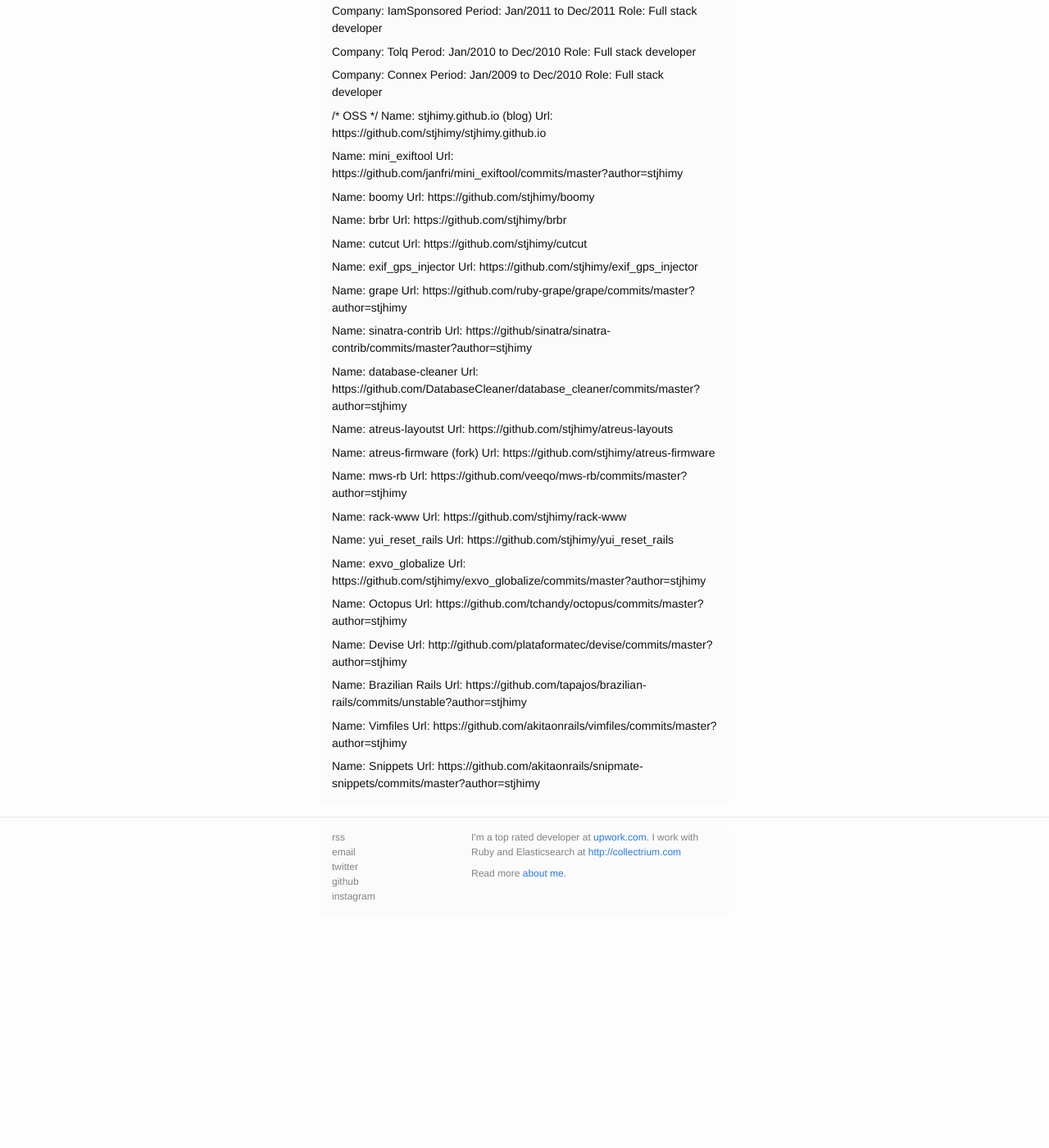
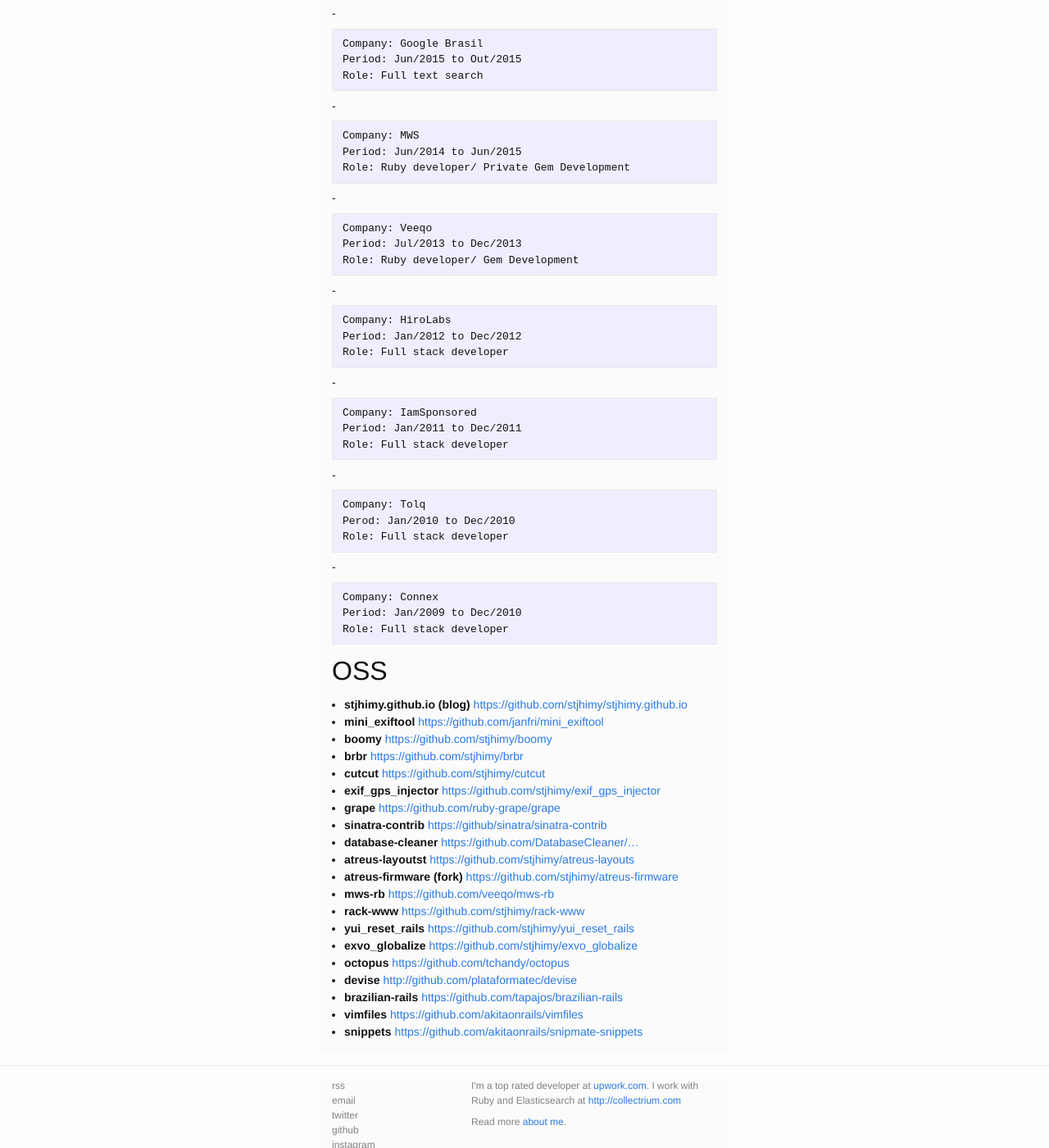
Before and after one commit to stjhimy/stjhimy.github.io, a Jekyll site: the page built from about.md, in a window 1280 px wide and 1400 px high, scrolled down 547 px. Shown: the whole window at 82% size. Built offline with Jekyll 4.4.1, drawn with Linux system fonts in a browser that asks for light colours; before the commit the page ends 1679 px from its top, so only the background shows below that; some of the changed lines change nothing that is shown; some of the changed text lies outside the part shown.

Commit message:
Finish about me mockup

```diff
--- a/about.md
+++ b/about.md
@@ -4,105 +4,77 @@
 date:   2016-07-06
 ---
 
-/* TEAM */
-  Chef: Jhimy Fernandes Villar
-  Contact: stjhimy [at] gmail.com
-  Twitter: @stjhimy
-  From: Sao Paulo, Sao Paulo, Brazil
+## Hi, I'm Jhimy
+I'm a top rated developer at [upwork.com](http://upwork.com). I work with Ruby and Elasticsearch at [collectrium.com](http://collectrium.com)
 
-/* SKILLS */
-  Ruby, Node.js, Elixir
+## Skills
+Ruby, Node.js, Elixir
 
-/* EXPERIENCE */
-  Company: Collectrium/Christie's
-  Period: Jul/2014 to Present
-  Role: Ruby developer
+## Experience
+    Company: Collectrium/Christie's
+    Period: Jul/2014 to Present
+    Role: Ruby developer
 
-  Company: Google Brasil
-  Period: Jun/2015 to Out/2015
-  Role: Full text search
+-
 
-  Company: MWS
-  Period: Jun/2014 to Jun/2015
-  Role: Ruby developer/ Private Gem Development
+    Company: Google Brasil
+    Period: Jun/2015 to Out/2015
+    Role: Full text search
 
-  Company: Veeqo
-  Period: Jul/2013 to Dec/2013
-  Role: Ruby developer/ Gem Development
+-
 
-  Company: HiroLabs
-  Period: Jan/2012 to Dec/2012
-  Role: Full stack developer
+    Company: MWS
+    Period: Jun/2014 to Jun/2015
+    Role: Ruby developer/ Private Gem Development
 
-  Company: IamSponsored
-  Period: Jan/2011 to Dec/2011
-  Role: Full stack developer
+-
 
-  Company: Tolq
-  Perod: Jan/2010 to Dec/2010
-  Role: Full stack developer
+    Company: Veeqo
+    Period: Jul/2013 to Dec/2013
+    Role: Ruby developer/ Gem Development
 
-  Company: Connex
-  Period: Jan/2009 to Dec/2010
-  Role: Full stack developer
+-
 
-/* OSS */
-  Name: stjhimy.github.io (blog)
-  Url: https://github.com/stjhimy/stjhimy.github.io
+    Company: HiroLabs
+    Period: Jan/2012 to Dec/2012
+    Role: Full stack developer
 
-  Name: mini_exiftool
-  Url: https://github.com/janfri/mini_exiftool/commits/master?author=stjhimy
+-
 
-  Name: boomy
-  Url: https://github.com/stjhimy/boomy
+    Company: IamSponsored
+    Period: Jan/2011 to Dec/2011
+    Role: Full stack developer
 
-  Name: brbr
-  Url: https://github.com/stjhimy/brbr
+-
 
-  Name: cutcut
-  Url: https://github.com/stjhimy/cutcut
+    Company: Tolq
+    Perod: Jan/2010 to Dec/2010
+    Role: Full stack developer
 
-  Name: exif_gps_injector
-  Url: https://github.com/stjhimy/exif_gps_injector
+-
 
-  Name: grape
-  Url: https://github.com/ruby-grape/grape/commits/master?author=stjhimy
+    Company: Connex
+    Period: Jan/2009 to Dec/2010
+    Role: Full stack developer
 
-  Name: sinatra-contrib
-  Url: https://github/sinatra/sinatra-contrib/commits/master?author=stjhimy
-
-  Name: database-cleaner
-  Url: https://github.com/DatabaseCleaner/database_cleaner/commits/master?author=stjhimy
-
-  Name: atreus-layoutst
-  Url: https://github.com/stjhimy/atreus-layouts
-
-  Name: atreus-firmware (fork)
-  Url: https://github.com/stjhimy/atreus-firmware
-
-  Name: mws-rb
-  Url: https://github.com/veeqo/mws-rb/commits/master?author=stjhimy
-
-  Name: rack-www
-  Url: https://github.com/stjhimy/rack-www
-
-  Name: yui_reset_rails
-  Url: https://github.com/stjhimy/yui_reset_rails
-
-  Name: exvo_globalize
-  Url: https://github.com/stjhimy/exvo_globalize/commits/master?author=stjhimy
-
-  Name: Octopus
-  Url: https://github.com/tchandy/octopus/commits/master?author=stjhimy
-
-  Name: Devise
-  Url: http://github.com/plataformatec/devise/commits/master?author=stjhimy
-
-  Name: Brazilian Rails
-  Url: https://github.com/tapajos/brazilian-rails/commits/unstable?author=stjhimy
-
-  Name: Vimfiles
-  Url: https://github.com/akitaonrails/vimfiles/commits/master?author=stjhimy
-
-  Name: Snippets
-  Url: https://github.com/akitaonrails/snipmate-snippets/commits/master?author=stjhimy
+## OSS
+  - **stjhimy.github.io (blog)** [https://github.com/stjhimy/stjhimy.github.io](https://github.com/stjhimy/stjhimy.github.io)
+  - **mini_exiftool** [https://github.com/janfri/mini_exiftool](https://github.com/janfri/mini_exiftool/commits/master?author=stjhimy)
+  - **boomy** [https://github.com/stjhimy/boomy](https://github.com/stjhimy/boomy)
+  - **brbr** [https://github.com/stjhimy/brbr](https://github.com/stjhimy/brbr)
+  - **cutcut** [https://github.com/stjhimy/cutcut](https://github.com/stjhimy/cutcut)
+  - **exif_gps_injector** [https://github.com/stjhimy/exif_gps_injector](https://github.com/stjhimy/exif_gps_injector)
+  - **grape** [https://github.com/ruby-grape/grape](https://github.com/ruby-grape/grape/commits/master?author=stjhimy)
+  - **sinatra-contrib** [https://github/sinatra/sinatra-contrib](https://github/sinatra/sinatra-contrib/commits/master?author=stjhimy)
+  - **database-cleaner** [https://github.com/DatabaseCleaner/...](https://github.com/DatabaseCleaner/database_cleaner/commits/master?author=stjhimy)
+  - **atreus-layoutst** [https://github.com/stjhimy/atreus-layouts](https://github.com/stjhimy/atreus-layouts)
+  - **atreus-firmware (fork)** [https://github.com/stjhimy/atreus-firmware](https://github.com/stjhimy/atreus-firmware)
+  - **mws-rb** [https://github.com/veeqo/mws-rb](https://github.com/veeqo/mws-rb/commits/master?author=stjhimy)
+  - **rack-www** [https://github.com/stjhimy/rack-www](https://github.com/stjhimy/rack-www)
+  - **yui_reset_rails** [https://github.com/stjhimy/yui_reset_rails](https://github.com/stjhimy/yui_reset_rails)
+  - **exvo_globalize** [https://github.com/stjhimy/exvo_globalize](https://github.com/stjhimy/exvo_globalize/commits/master?author=stjhimy)
+  - **octopus** [https://github.com/tchandy/octopus](https://github.com/tchandy/octopus/commits/master?author=stjhimy)
+  - **devise** [http://github.com/plataformatec/devise](http://github.com/plataformatec/devise/commits/master?author=stjhimy)
+  - **brazilian-rails** [https://github.com/tapajos/brazilian-rails](https://github.com/tapajos/brazilian-rails/commits/unstable?author=stjhimy)
+  - **vimfiles** [https://github.com/akitaonrails/vimfiles](https://github.com/akitaonrails/vimfiles/commits/master?author=stjhimy)
+  - **snippets** [https://github.com/akitaonrails/snipmate-snippets](https://github.com/akitaonrails/snipmate-snippets/commits/master?author=stjhimy)
```
